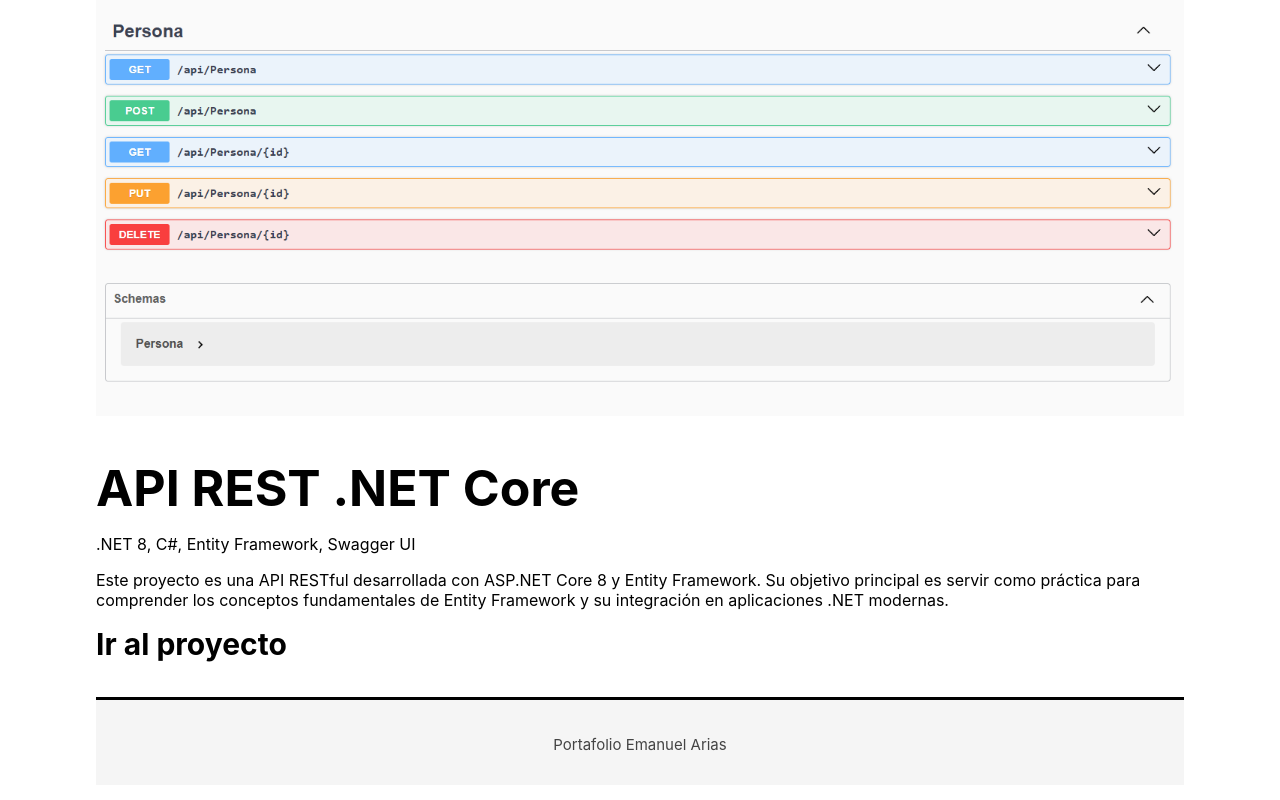
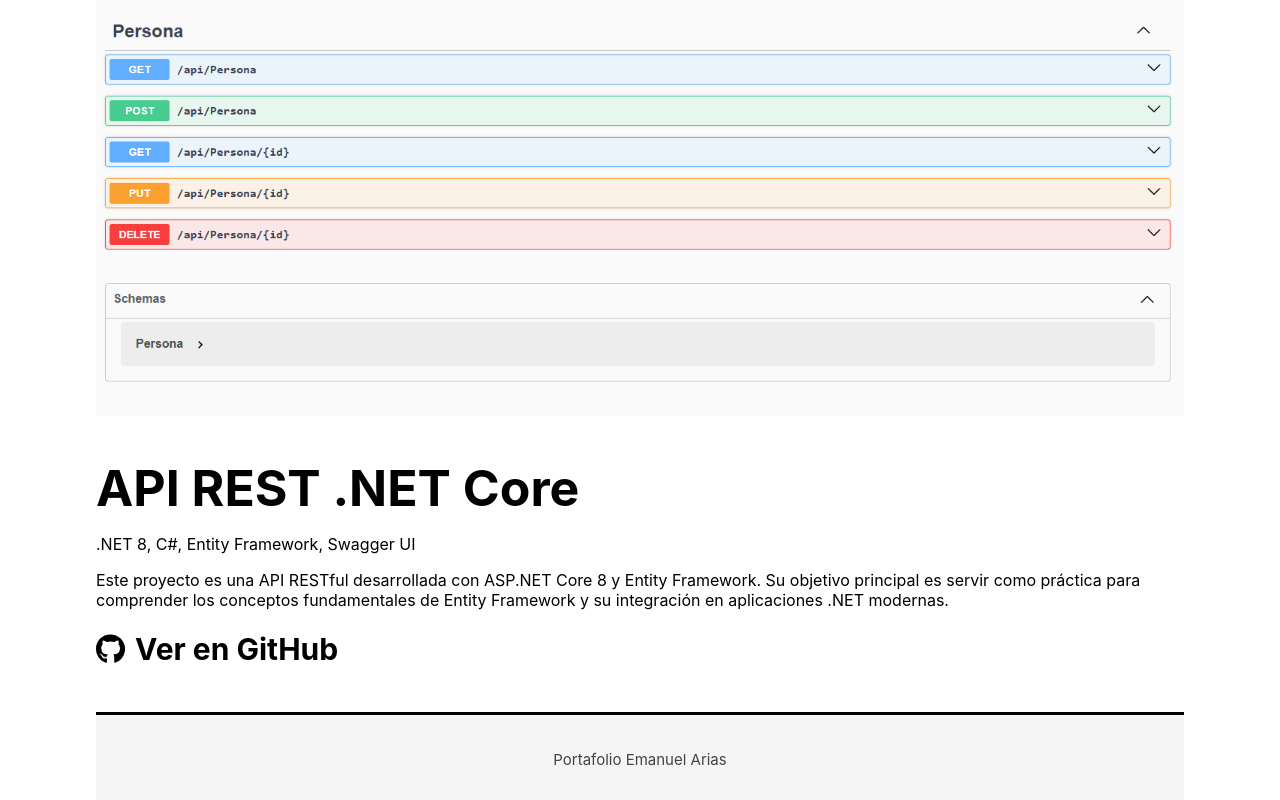
Before and after one commit to emanuelarias9/portafolio, a React (Create React App) app: page /portafolio/proyecto/ApiRestNetCore in a window 1280 px wide. Shown: the part 319-1119 px from the top of the page. Built offline with nearby package versions, Linux system fonts and the light colour scheme.

Commit message:
Add FontAwesome icons and update project links in Project component
- Modified trabajos data to include separate urlGithub and urlDeploy fields.

```diff
--- a/package.json
+++ b/package.json
@@ -5,6 +5,11 @@
   "private": true,
   "dependencies": {
     "@emailjs/browser": "^4.4.1",
+    "@fortawesome/fontawesome-svg-core": "^6.7.2",
+    "@fortawesome/free-brands-svg-icons": "^6.7.2",
+    "@fortawesome/free-regular-svg-icons": "^6.7.2",
+    "@fortawesome/free-solid-svg-icons": "^6.7.2",
+    "@fortawesome/react-fontawesome": "^0.2.2",
     "@testing-library/dom": "^10.4.0",
     "@testing-library/jest-dom": "^6.6.3",
     "@testing-library/react": "^16.2.0",
--- a/src/components/Project.js
+++ b/src/components/Project.js
@@ -1,6 +1,10 @@
 import React, { useEffect, useState } from "react";
 import { useParams } from "react-router-dom";
 import { trabajos } from "../data/trabajos";
+import { FontAwesomeIcon } from "@fortawesome/react-fontawesome";
+import { faGithub } from "@fortawesome/free-brands-svg-icons";
+import { faArrowUpRightFromSquare } from "@fortawesome/free-solid-svg-icons";
+
 export const Project = () => {
   const [proyecto, setProyecto] = useState({});
   const params = useParams();
@@ -16,11 +20,32 @@ export const Project = () => {
       <h1 className="heading">{proyecto.nombre} </h1>
       <p>{proyecto.tecnologias} </p>
       <p>{proyecto.descripcion} </p>
-      <h2>
-        <a href={proyecto.url} target="_blank" rel="noreferrer">
-          Ir al proyecto
-        </a>
-      </h2>
+      <div className="links">
+        <h2>
+          <FontAwesomeIcon icon={faGithub} />
+          <a
+            className="link"
+            href={proyecto.urlGithub}
+            target="_blank"
+            rel="noreferrer"
+          >
+            Ver en GitHub
+          </a>
+        </h2>
+        {proyecto.urlDeploy && (
+          <h2>
+            <FontAwesomeIcon icon={faArrowUpRightFromSquare} />
+            <a
+              className="link"
+              href={proyecto.urlDeploy}
+              target="_blank"
+              rel="noreferrer"
+            >
+              Ir al proyecto
+            </a>
+          </h2>
+        )}
+      </div>
     </div>
   );
 };
--- a/src/data/trabajos.js
+++ b/src/data/trabajos.js
@@ -2,7 +2,7 @@ export const trabajos = [
   {
     id: "Reactflix",
     nombre: "ReactFlix",
-    url: "https://github.com/emanuelarias9/react-peliculas",
+    urlGithub: "https://github.com/emanuelarias9/react-peliculas",
     tecnologias: "HTML, CSS, React",
     categoria: "Desarrollo web",
     descripcion:
@@ -11,7 +11,8 @@ export const trabajos = [
   {
     id: "ApiRestNode",
     nombre: "API REST Node.js",
-    url: "https://github.com/emanuelarias9/Api-rest-node",
+    urlGithub: "https://github.com/emanuelarias9/Api-rest-node",
+    urlDeploy: "https://api-blog-b0fd.onrender.com/api-docs/",
     tecnologias: "NodeJS, ExpressJS, MongoDB, Mongoose, Multer, Swagger UI",
     categoria: "Desarrollo web",
     descripcion:
@@ -20,7 +21,7 @@ export const trabajos = [
   {
     id: "Syncro",
     nombre: "Syncro",
-    url: "https://github.com/emanuelarias9/Syncro",
+    urlGithub: "https://github.com/emanuelarias9/Syncro",
     tecnologias: ".NET Maui, C#",
     categoria: "Desarrollo movil",
     descripcion:
@@ -29,7 +30,7 @@ export const trabajos = [
   {
     id: "ApiRestNetCore",
     nombre: "API REST .NET Core",
-    url: "https://github.com/emanuelarias9/ApiRestNetCore",
+    urlGithub: "https://github.com/emanuelarias9/ApiRestNetCore",
     tecnologias: ".NET 8, C#, Entity Framework, Swagger UI",
     categoria: "Desarrollo web",
     descripcion:
--- a/src/index.css
+++ b/src/index.css
@@ -307,3 +307,12 @@ button {
     transform: translateY(0);
   }
 }
+
+.links {
+  display: flex;
+}
+
+.links .link {
+  margin-right: 3.125rem;
+  margin-left: 0.625rem;
+}
```
Also changed, not shown: 1 other file (tests, documents, lock files or other folders).
